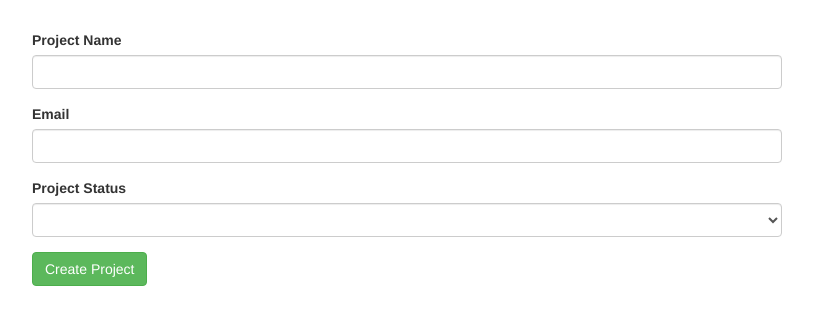
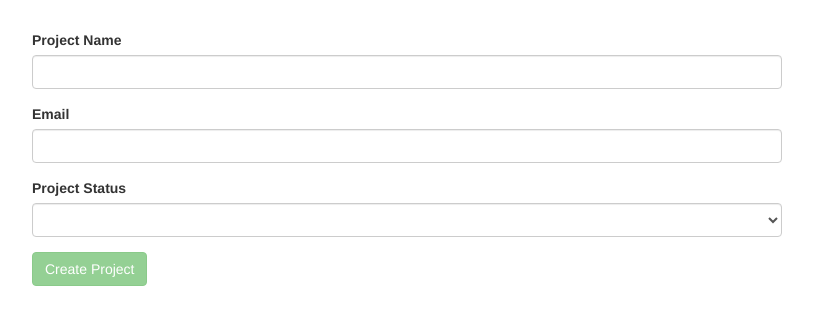
Before and after one commit to GraceWXT/angular-complete-guide-assignments, an Angular app in the folder forms-reactive-assignment-start/: page / in a window 1280 px wide. Shown: the top 324 px of the page, without its empty margins (233-1046 px from the left). Built offline with nearby package versions, Linux system fonts and the light colour scheme.

Commit message:
Add submission handler

```diff
--- a/forms-reactive-assignment-start/src/app/app.component.html
+++ b/forms-reactive-assignment-start/src/app/app.component.html
@@ -1,7 +1,7 @@
 <div class="container">
   <div class="row">
     <div class="col-xs-12 col-sm-10 col-md-8 col-sm-offset-1 col-md-offset-2">
-      <form [formGroup]="projectForm">
+      <form [formGroup]="projectForm" (ngSubmit)="onSubmit()">
         <div class="form-group">
           <label for="projectName">Project Name</label>
           <input
@@ -52,7 +52,13 @@
             </option>
           </select>
         </div>
-        <button class="btn btn-success" type="submit">Create Project</button>
+        <button
+          class="btn btn-success"
+          type="submit"
+          [disabled]="!projectForm.valid"
+        >
+          Create Project
+        </button>
       </form>
       <!--
           Create a Form with the following Controls and Validators
--- a/forms-reactive-assignment-start/src/app/app.component.ts
+++ b/forms-reactive-assignment-start/src/app/app.component.ts
@@ -36,4 +36,8 @@ export class AppComponent implements OnInit {
         : resolve(null);
     });
   }
+
+  onSubmit() {
+    console.log(this.projectForm.value);
+  }
 }
```
